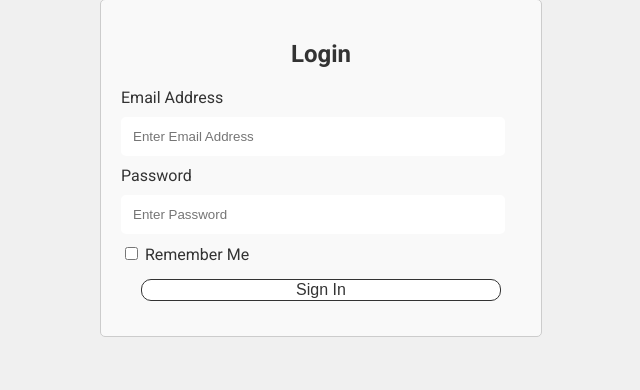
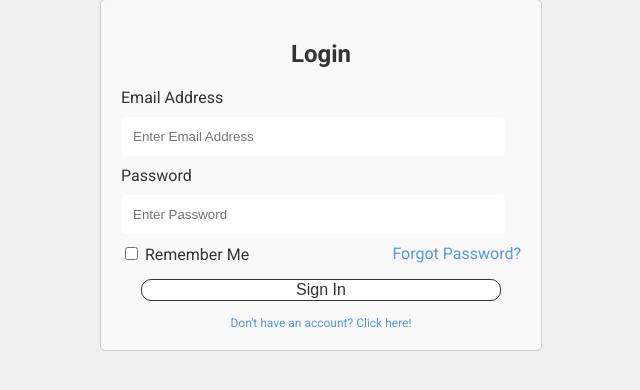
Before and after one commit to BenYoung03/resolve, a Flask app: page /login in a window 1280 px wide. Shown: the part 138-528 px from the top of the page, without its empty margins (319-959 px from the left). Run offline with Flask 3, Linux system fonts and the light colour scheme; some libraries are stand-ins or nearby versions.

Commit message:
Add beginnings of password reset functionality

```diff
--- a/app/email.py
+++ b/app/email.py
@@ -1,6 +1,7 @@
 from flask_mail import Message
 from app import mail
 from threading import Thread
+import jwt
 
 from flask import current_app
 
@@ -113,3 +114,6 @@ Thank you,
 Resolve Ticketing
 """
     Thread(target=sendAsyncEmail, args=(current_app._get_current_object(), msg)).start()
+
+def passwordResetEmail(user):
+    print("Test")
--- a/app/forms.py
+++ b/app/forms.py
@@ -30,6 +30,13 @@ class RegistrationForm(FlaskForm):
         DataRequired(),
         EqualTo('password')])
     submit = SubmitField('Register')
+
+class PasswordResetForm(FlaskForm):
+    email = StringField('Email Address', validators=[
+        DataRequired(),
+        Email(message='Please enter a valid email address.')
+    ])
+    submit = SubmitField('Request Password Reset')
 
 class CreateTicketForm(FlaskForm):
     subject = StringField(
--- a/app/routes.py
+++ b/app/routes.py
@@ -1,7 +1,7 @@
 from app import app, db
 from flask import render_template, flash, redirect, url_for, request
 import sqlalchemy as sa
-from app.forms import CommentForm, LoginForm, RegistrationForm, CreateTicketForm, UpdateTicket
+from app.forms import CommentForm, LoginForm, PasswordResetForm, RegistrationForm, CreateTicketForm, UpdateTicket
 from app.models import TicketComment, User, Role, Category, Status, Priority, Ticket
 from werkzeug.security import generate_password_hash, check_password_hash
 from flask_login import login_user, logout_user, login_required, current_user
@@ -10,7 +10,7 @@ from functools import wraps
 
 from flask_mail import Message
 from app import mail
-from app.email import notifyAgentsOfNewTicket, ticketAssignedNotification, ticketCreated, ticketStatusChangeNotification
+from app.email import notifyAgentsOfNewTicket, ticketAssignedNotification, ticketCreated, ticketStatusChangeNotification, passwordResetEmail
 
 #Role required route. If you place @role_required("Role here") under any of the routes, the user will
 #Have to have that role to run the route
@@ -76,7 +76,6 @@ def assigned_tickets(UserID):
     return render_template('index.html', title='Assigned Tickets', tickets=tickets)
 
 
-
 @app.route('/login', methods=['GET', 'POST'])
 def login():
     form = LoginForm()
@@ -134,6 +133,20 @@ def register():
         return redirect(url_for('login'))
 
     return render_template('register.html', form=form)
+
+@app.route('/password-reset-request', methods=['GET', 'POST'])
+def password_reset_request():
+    if current_user.is_authenticated:
+        return redirect(url_for('index'))
+    form = PasswordResetForm()
+
+    if form.validate_on_submit():
+        user = db.session.scalar(sa.select(User).where(User.email == form.email.data))
+        if user:
+            passwordResetEmail(user)
+        flash('If an account with that email exists, a password reset email has been sent.')
+        return redirect(url_for('login'))
+    return render_template('resetPasswordReq.html', form=form)
 
 #Logout route
 @app.route('/logout')
--- a/app/static/styles/login.css
+++ b/app/static/styles/login.css
@@ -52,9 +52,25 @@ input[type="text"], input[type="password"], input[type="email"] {
 }
 
 .confirm-container a {
-    color: #777777;
+    color: #2f7de1;
     opacity: 80%;
     cursor: pointer;
-    font-size: 8px;
+    font-size: 12px;
     margin-top: 15px;
+    text-decoration: none;
 }
+
+.login-options{
+    display: flex;
+    justify-content: space-between;
+    align-items: center;
+}
+
+.login-options a{
+    color: #2f7de1;
+    opacity: 80%;
+    cursor: pointer;
+    font-size: 12px;
+    text-decoration: none;
+    font-size: 16px
+}
--- /dev/null
+++ b/app/templates/email/temp.html
@@ -0,0 +1 @@
+<!--This folder is for when email messages are sent using templates not not plaintext-->
--- a/app/templates/login.html
+++ b/app/templates/login.html
@@ -15,8 +15,11 @@
             {{ form.password.label }}
             {{ form.password(class="password", placeholder="Enter Password")}}
 
-            <div>
-                {{ form.remember_me() }} {{ form.remember_me.label }}
+            <div class="login-options">
+                <div>
+                    {{ form.remember_me() }} {{ form.remember_me.label }}
+                </div>
+                <a href="/password-reset-request">Forgot Password?</a> <!--Add link here after route is done-->
             </div>
 
             <div class="confirm-container">
@@ -30,7 +33,7 @@
                     </ul>
                     {% endif %}
                 {% endwith %}
-                <a href="{{ url_for('register') }}>Don't have an account? Click here!</a>
+                <a href="{{ url_for('register') }}">Don't have an account? Click here!</a>
             </div>
         </form>
     </div>
```
Also changed, not shown: app/templates/resetPasswordReq.html (added, +18 -0 lines).
